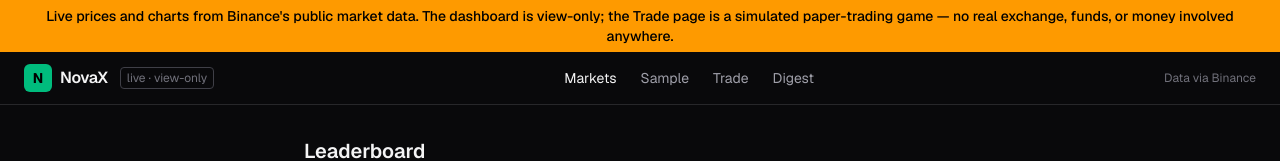
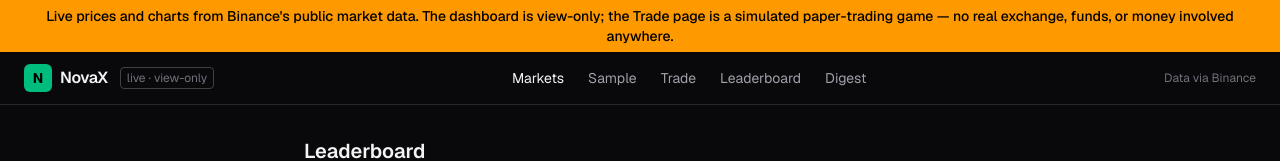
Before and after one commit to shekeloliver-prog/novax-crypto, a Next.js app: page /leaderboard in a window 1280 px wide. Shown: the top 161 px of the page. Built offline with nearby package versions, Linux system fonts and the light colour scheme; no server answers; the database is empty.

Commit message:
Update TopBar.tsx

```diff
--- a/components/TopBar.tsx
+++ b/components/TopBar.tsx
@@ -22,6 +22,9 @@ export function TopBar() {
         <Link className="hover:text-zinc-100" href="/trade">
           Trade
         </Link>
+        <Link className="hover:text-zinc-100" href="/leaderboard">
+          Leaderboard
+        </Link>
         <Link className="hover:text-zinc-100" href="/subscribe">
           Digest
         </Link>
```
